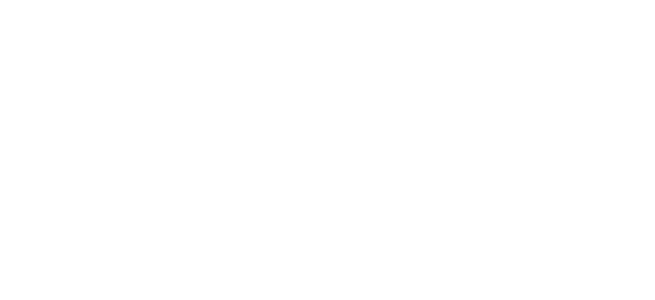
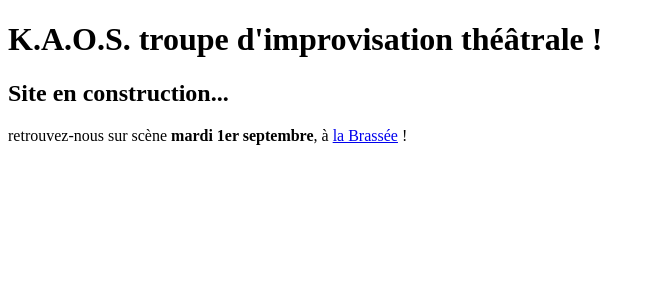
Before and after one commit to Alt257/kaos--website, an Angular app: page / in a window 1280 px wide. Shown: the top 300 px of the page, without its empty margins (0-655 px from the left). Built offline with nearby package versions, Linux system fonts and the light colour scheme.

Commit message:
#FEAT! app placeholder
- Add introductory content to `app.html`
  - Include title, subtitle, and event announcement
  - Add link to external location with `target="_blank"`

```diff
--- a/src/app/app.html
+++ b/src/app/app.html
@@ -1,5 +1,11 @@
 <main class="main">
   <div class="content">
-    <router-outlet />
+    <h1>K.A.O.S. troupe d'improvisation théâtrale !</h1>
+    <h2>Site en construction...</h2>
+    <p>
+      retrouvez-nous sur scène <b>mardi 1er septembre</b>,
+      à <a target="_blank" href="https://www.labrassee.cafe/">la Brassée</a> !
+    </p>
+    <router-outlet/>
   </div>
 </main>
```
